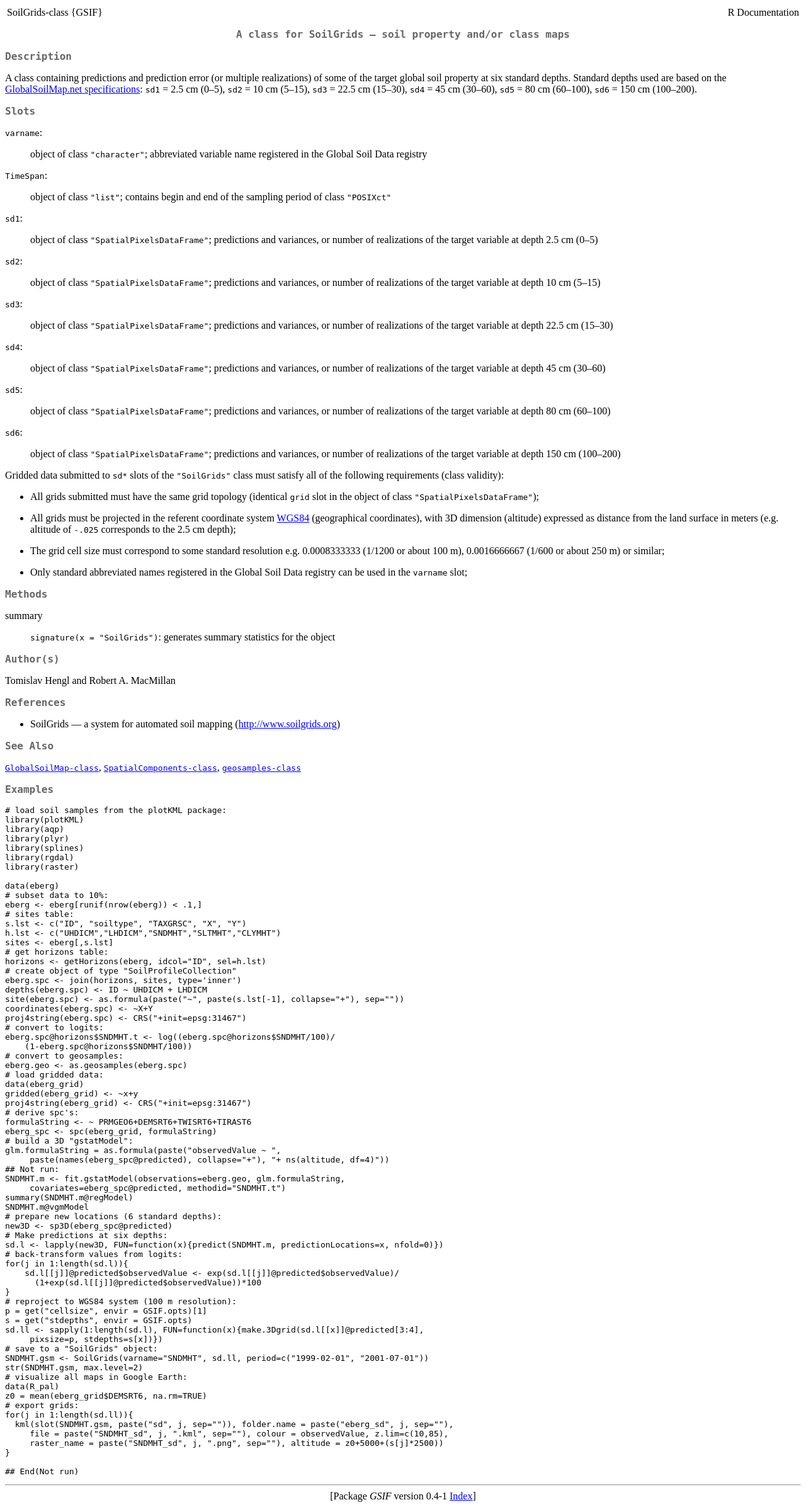
After one commit to r-forge/gsif, a PHP site: page /SoilGrids.html in a window 1280 px wide. The commit adds this page. Shown: the whole page at 63% size. Run offline with PHP 8.4, Linux system fonts and the light colour scheme.

```diff
--- a/www/OCSKGM.html
+++ b/www/OCSKGM.html
@@ -92,7 +92,7 @@
 
 <pre>
 Area &lt;- 1E4  ## 1 ha
-HSIZE &lt;- .3 ## 0--30 cm
+HSIZE &lt;- 30 ## 0--30 cm
 ORCDRC &lt;- 50  ## 5%
 ORCDRC.sd &lt;- 10  ## +/-1%
 BLD &lt;- 1500  ## 1.5 tonnes per cubic meter
@@ -105,5 +105,5 @@ x  ## 20.25 +/-4.41 kg/m^2
 x[[1]] * Area / 1000
 </pre>
 
-<hr><div align="center">[Package <em>GSIF</em> version 0.4-0 <a href="00Index.html">Index</a>]</div>
+<hr><div align="center">[Package <em>GSIF</em> version 0.4-1 <a href="00Index.html">Index</a>]</div>
 </body></html>
--- /dev/null
+++ b/www/SoilGrids.html
@@ -0,0 +1,165 @@
+<!DOCTYPE html PUBLIC "-//W3C//DTD HTML 4.01 Transitional//EN">
+<html><head><title>R: A class for SoilGrids - soil property and/or class maps</title>
+<meta http-equiv="Content-Type" content="text/html; charset=utf-8">
+<link rel="stylesheet" type="text/css" href="R.css">
+</head><body>
+
+<table width="100%" summary="page for SoilGrids-class {GSIF}"><tr><td>SoilGrids-class {GSIF}</td><td align="right">R Documentation</td></tr></table>
+
+<h2>A class for SoilGrids &mdash; soil property and/or class maps</h2>
+
+<h3>Description</h3>
+
+<p>A class containing predictions and prediction error (or multiple realizations) of some of the target global soil property at six standard depths. Standard depths used are based on the <a href="http://globalsoilmap.net/specifications">GlobalSoilMap.net specifications</a>: <code>sd1</code> = 2.5 cm (0&ndash;5), <code>sd2</code> = 10 cm (5&ndash;15), <code>sd3</code> = 22.5 cm (15&ndash;30), <code>sd4</code> = 45 cm (30&ndash;60), <code>sd5</code> = 80 cm (60&ndash;100), <code>sd6</code> = 150 cm (100&ndash;200).</p>
+
+
+<h3>Slots</h3>
+
+
+<dl>
+<dt><code>varname</code>:</dt><dd><p>object of class <code>"character"</code>; abbreviated variable name registered in the Global Soil Data registry</p>
+</dd>
+<dt><code>TimeSpan</code>:</dt><dd><p>object of class <code>"list"</code>; contains begin and end of the sampling period of class <code>"POSIXct"</code></p>
+</dd>
+<dt><code>sd1</code>:</dt><dd><p>object of class <code>"SpatialPixelsDataFrame"</code>; predictions and variances, or number of realizations of the target variable at depth 2.5 cm (0&ndash;5)</p>
+</dd>
+<dt><code>sd2</code>:</dt><dd><p>object of class <code>"SpatialPixelsDataFrame"</code>; predictions and variances, or number of realizations of the target variable at depth 10 cm (5&ndash;15)</p>
+</dd>
+<dt><code>sd3</code>:</dt><dd><p>object of class <code>"SpatialPixelsDataFrame"</code>; predictions and variances, or number of realizations of the target variable at depth 22.5 cm (15&ndash;30)</p>
+</dd>
+<dt><code>sd4</code>:</dt><dd><p>object of class <code>"SpatialPixelsDataFrame"</code>; predictions and variances, or number of realizations of the target variable at depth 45 cm (30&ndash;60)</p>
+</dd>
+<dt><code>sd5</code>:</dt><dd><p>object of class <code>"SpatialPixelsDataFrame"</code>; predictions and variances, or number of realizations of the target variable at depth 80 cm (60&ndash;100)</p>
+</dd>
+<dt><code>sd6</code>:</dt><dd><p>object of class <code>"SpatialPixelsDataFrame"</code>; predictions and variances, or number of realizations of the target variable at depth 150 cm (100&ndash;200)</p>
+</dd>
+</dl>
+
+<p>Gridded data submitted to <code>sd*</code> slots of the <code>"SoilGrids"</code> class must satisfy all of the following requirements (class validity):
+</p>
+
+<ul>
+<li><p> All grids submitted must have the same grid topology (identical <code>grid</code> slot in the object of class <code>"SpatialPixelsDataFrame"</code>);
+</p>
+</li>
+<li><p> All grids must be projected in the referent coordinate system <a href="http://spatialreference.org/ref/epsg/4326/">WGS84</a> (geographical coordinates), with 3D dimension (altitude) expressed as distance from the land surface in meters (e.g. altitude of <code>-.025</code> corresponds to the 2.5 cm depth);
+</p>
+</li>
+<li><p> The grid cell size must correspond to some standard resolution e.g. 0.0008333333 (1/1200 or about 100 m), 0.0016666667 (1/600 or about 250 m) or similar;
+</p>
+</li>
+<li><p> Only standard abbreviated names registered in the Global Soil Data registry can be used in the <code>varname</code> slot;
+</p>
+</li></ul>
+
+
+
+<h3>Methods</h3>
+
+
+<dl>
+<dt>summary</dt><dd><p><code>signature(x = "SoilGrids")</code>: generates summary statistics for the object</p>
+</dd>
+</dl>
+
+
+
+<h3>Author(s)</h3>
+
+<p> Tomislav Hengl and Robert A. MacMillan </p>
+
+
+<h3>References</h3>
+
+
+<ul>
+<li><p> SoilGrids &mdash; a system for automated soil mapping (<a href="http://www.soilgrids.org">http://www.soilgrids.org</a>)
+</p>
+</li></ul>
+
+
+
+<h3>See Also</h3>
+
+ <p><code><a href="GlobalSoilMap.html">GlobalSoilMap-class</a></code>, <code><a href="SpatialComponents.html">SpatialComponents-class</a></code>, <code><a href="geosamples.html">geosamples-class</a></code>
+</p>
+
+
+<h3>Examples</h3>
+
+<pre>
+# load soil samples from the plotKML package:
+library(plotKML)
+library(aqp)
+library(plyr)
+library(splines)
+library(rgdal)
+library(raster)
+
+data(eberg)
+# subset data to 10%:
+eberg &lt;- eberg[runif(nrow(eberg)) &lt; .1,]
+# sites table:
+s.lst &lt;- c("ID", "soiltype", "TAXGRSC", "X", "Y")
+h.lst &lt;- c("UHDICM","LHDICM","SNDMHT","SLTMHT","CLYMHT")
+sites &lt;- eberg[,s.lst]
+# get horizons table:
+horizons &lt;- getHorizons(eberg, idcol="ID", sel=h.lst)
+# create object of type "SoilProfileCollection"
+eberg.spc &lt;- join(horizons, sites, type='inner')
+depths(eberg.spc) &lt;- ID ~ UHDICM + LHDICM
+site(eberg.spc) &lt;- as.formula(paste("~", paste(s.lst[-1], collapse="+"), sep=""))
+coordinates(eberg.spc) &lt;- ~X+Y
+proj4string(eberg.spc) &lt;- CRS("+init=epsg:31467")
+# convert to logits:
+eberg.spc@horizons$SNDMHT.t &lt;- log((eberg.spc@horizons$SNDMHT/100)/
+    (1-eberg.spc@horizons$SNDMHT/100))
+# convert to geosamples:
+eberg.geo &lt;- as.geosamples(eberg.spc)
+# load gridded data:
+data(eberg_grid)
+gridded(eberg_grid) &lt;- ~x+y
+proj4string(eberg_grid) &lt;- CRS("+init=epsg:31467")
+# derive spc's:
+formulaString &lt;- ~ PRMGEO6+DEMSRT6+TWISRT6+TIRAST6
+eberg_spc &lt;- spc(eberg_grid, formulaString)
+# build a 3D "gstatModel":
+glm.formulaString = as.formula(paste("observedValue ~ ",
+     paste(names(eberg_spc@predicted), collapse="+"), "+ ns(altitude, df=4)"))
+## Not run:
+SNDMHT.m &lt;- fit.gstatModel(observations=eberg.geo, glm.formulaString,
+     covariates=eberg_spc@predicted, methodid="SNDMHT.t")
+summary(SNDMHT.m@regModel)
+SNDMHT.m@vgmModel
+# prepare new locations (6 standard depths):
+new3D &lt;- sp3D(eberg_spc@predicted)
+# Make predictions at six depths:
+sd.l &lt;- lapply(new3D, FUN=function(x){predict(SNDMHT.m, predictionLocations=x, nfold=0)})
+# back-transform values from logits:
+for(j in 1:length(sd.l)){
+    sd.l[[j]]@predicted$observedValue &lt;- exp(sd.l[[j]]@predicted$observedValue)/
+      (1+exp(sd.l[[j]]@predicted$observedValue))*100
+}
+# reproject to WGS84 system (100 m resolution):
+p = get("cellsize", envir = GSIF.opts)[1]
+s = get("stdepths", envir = GSIF.opts)
+sd.ll &lt;- sapply(1:length(sd.l), FUN=function(x){make.3Dgrid(sd.l[[x]]@predicted[3:4],
+     pixsize=p, stdepths=s[x])})
+# save to a "SoilGrids" object:
+SNDMHT.gsm &lt;- SoilGrids(varname="SNDMHT", sd.ll, period=c("1999-02-01", "2001-07-01"))
+str(SNDMHT.gsm, max.level=2)
+# visualize all maps in Google Earth:
+data(R_pal)
+z0 = mean(eberg_grid$DEMSRT6, na.rm=TRUE)
+# export grids:
+for(j in 1:length(sd.ll)){
+  kml(slot(SNDMHT.gsm, paste("sd", j, sep="")), folder.name = paste("eberg_sd", j, sep=""),
+     file = paste("SNDMHT_sd", j, ".kml", sep=""), colour = observedValue, z.lim=c(10,85),
+     raster_name = paste("SNDMHT_sd", j, ".png", sep=""), altitude = z0+5000+(s[j]*2500))
+}
+
+## End(Not run)
+</pre>
+
+<hr><div align="center">[Package <em>GSIF</em> version 0.4-1 <a href="00Index.html">Index</a>]</div>
+</body></html>
--- a/www/index.php
+++ b/www/index.php
@@ -53,7 +53,7 @@ echo $contents; } ?>
 <!-- end of project description -->
 
 <div>
-  <p>This package contains tools and procedures to handle soil data and produce gridded soil property maps to support the global soil data initivatives such as the GlobalSoilMap.net project. This package was developed as a support to the <a href="http://africasoils.net" target="_blank">Africa Soil Information Service project</a>.</p>
+  <p>This package contains tools and procedures to handle soil data and produce gridded soil property maps to support the global soil data initivatives such as the GlobalSoilMap.net project. This package was developed as a support to the <a href="http://africasoils.net" target="_blank">Africa Soil Information Service project</a>. To access <strong>SoilGrids1km</strong> data sets and/or download the App for mobile phones, please refer to <a href="http://www.soilgrids.org"><strong>www.soilgrids.org</strong></a> </p>
 </div>
 <table border="0" cellspacing="0" cellpadding="10">
   <tr>
@@ -78,7 +78,8 @@ echo $contents; } ?>
 <p>Read more:  installation and first steps with <strong><a href="http://plotkml.r-forge.r-project.org/">plotKML</a></strong>.</p>
 <p><strong>News:</strong></p>
 <ul>
-  <li>Apr 2014: new version of <a href="http://www.soilgrids.org/">SoilGrids1km</a> released (largely based on the GSIF package); </li>
+  <li>May 2014: added procedure to derive <a href="OCSKGM.html">soil organic carbon stock</a>; </li>
+  <li>Apr 2014: new version of <a href="http://www.soilgrids.org/">SoilGrids1km</a> released (several new functions in the GSIF package included); </li>
   <li>Jun 2013: added a function to map uncertainty using the <a href="http://cran.r-project.org/web/packages/quantregForest/">quantregForest</a> package; </li>
   <li>Apr 2013: added functionality for map tiling (updated to sp package 1.0-8); </li>
   <li>Mar 2013: finished producing soil property maps of Africa at 1 km resolution; </li>
```
Also changed, not shown: www/FAO.SoilProfileCollection.html (added, +104 -0 lines), 2 other files.
